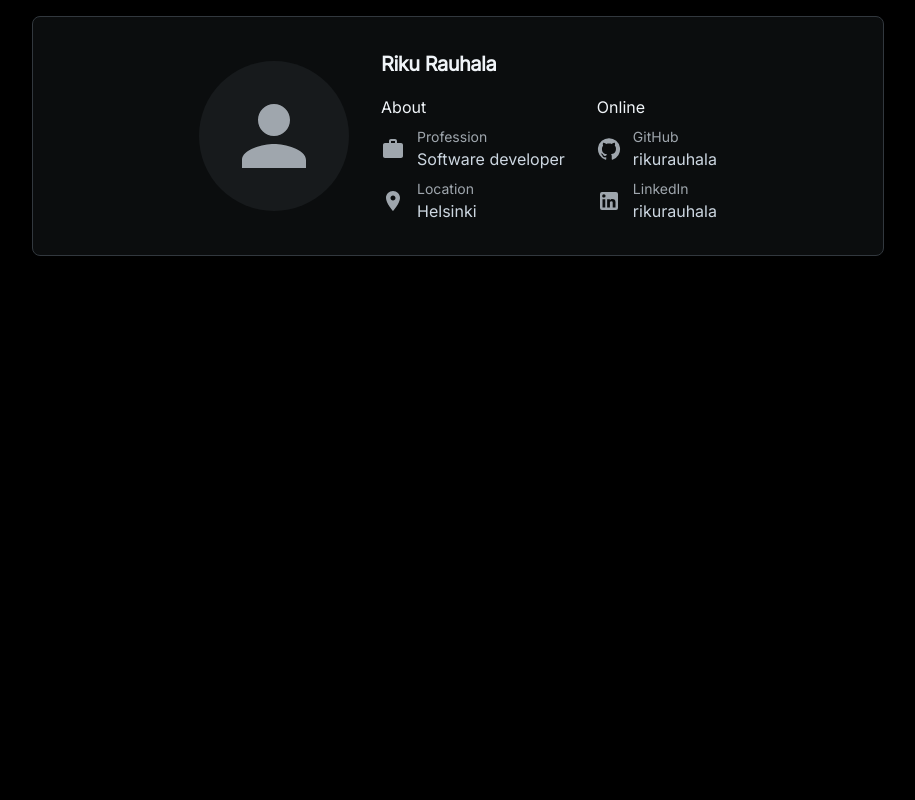
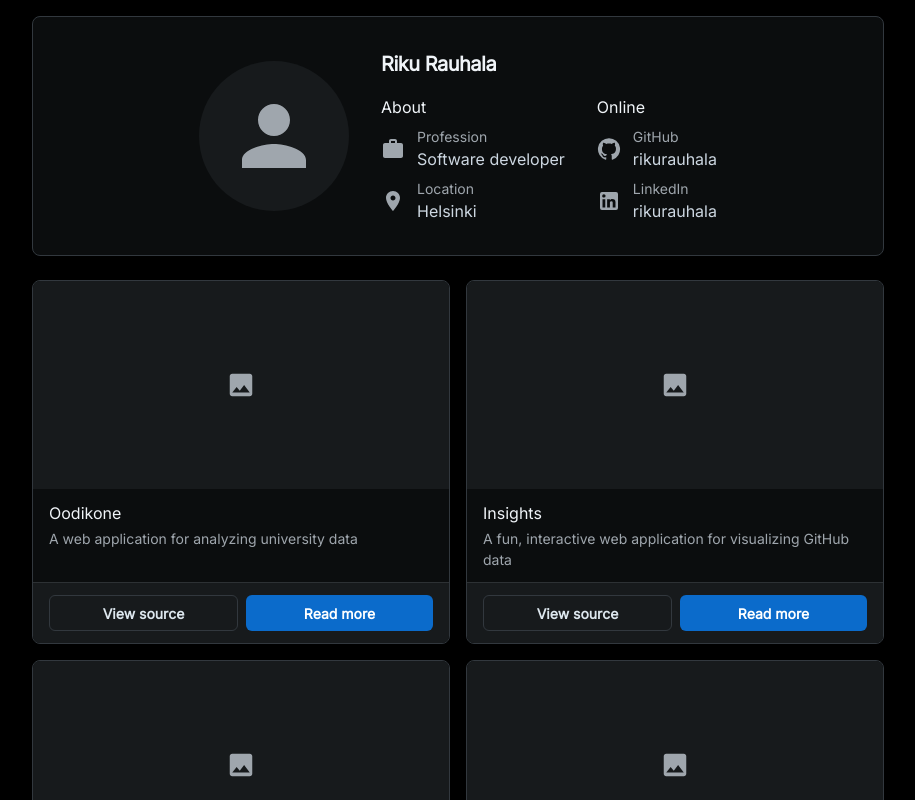
Before and after one commit to rikurauhala/rikurauhala.github.io, a React (Vite) app: page / in a window 1280 px wide. Shown: the top 800 px of the page, without its empty margins (182-1097 px from the left). Built offline with nearby package versions, Linux system fonts and the light colour scheme.

Commit message:
Create Projects section

```diff
--- a/src/App.tsx
+++ b/src/App.tsx
@@ -4,14 +4,16 @@ import Stack from '@mui/joy/Stack'
 import { CssVarsProvider } from '@mui/joy/styles'
 
 import InfoCard from './components/InfoCard'
+import Projects from './components/Projects'
 
 const App = (): JSX.Element => {
   return (
     <CssVarsProvider defaultMode="dark">
       <CssBaseline />
       <Container maxWidth="md">
-        <Stack spacing={2} marginBottom={2} marginTop={2}>
+        <Stack marginBottom={2} marginTop={2}>
           <InfoCard />
+          <Projects />
         </Stack>
       </Container>
     </CssVarsProvider>
--- /dev/null
+++ b/src/components/Projects/ProjectCard.tsx
@@ -0,0 +1,57 @@
+import AspectRatio from '@mui/joy/AspectRatio'
+import Box from '@mui/joy/Box'
+import Button from '@mui/joy/Button'
+import Card from '@mui/joy/Card'
+import CardContent from '@mui/joy/CardContent'
+import CardOverflow from '@mui/joy/CardOverflow'
+import Divider from '@mui/joy/Divider'
+import Grid from '@mui/joy/Grid'
+import Typography from '@mui/joy/Typography'
+import ImageIcon from '@mui/icons-material/Image'
+
+import { Project } from '../../types'
+
+interface ProjectCardProps {
+  project: Project
+}
+
+const ProjectCard = ({ project }: ProjectCardProps): JSX.Element => {
+  return (
+    <Grid xs={12} sm={6} sx={{ display: 'flex' }}>
+      <Card variant="outlined" sx={{ display: 'flex', flexDirection: 'column', flexGrow: 1 }}>
+        <CardOverflow>
+          <AspectRatio ratio="2">
+            <Box>
+              <ImageIcon sx={{ fontSize: 30 }} />
+            </Box>
+          </AspectRatio>
+        </CardOverflow>
+        <CardContent sx={{ flexGrow: 1 }}>
+          <Typography level="title-md">{project.name}</Typography>
+          <Typography level="body-sm">{project.description}</Typography>
+        </CardContent>
+        <CardOverflow variant="soft" sx={{ bgcolor: 'background.level1' }}>
+          <Divider inset="context" />
+          <CardContent orientation="horizontal">
+            <Box sx={{ display: 'flex', gap: 1, width: '100%' }}>
+              <Button
+                component="a"
+                color="neutral"
+                variant="outlined"
+                href={`https://github.com/${project.repository}`}
+                sx={{ flex: 1 }}
+              >
+                View source
+              </Button>
+              <Button color="primary" variant="solid" sx={{ flex: 1 }}>
+                Read more
+              </Button>
+            </Box>
+          </CardContent>
+        </CardOverflow>
+      </Card>
+    </Grid>
+  )
+}
+
+export default ProjectCard
--- /dev/null
+++ b/src/components/Projects/Projects.tsx
@@ -0,0 +1,43 @@
+import Grid from '@mui/joy/Grid'
+
+import { Project } from '../../types'
+import ProjectCard from './ProjectCard'
+
+const Projects = (): JSX.Element => {
+  const projects: Project[] = [
+    {
+      key: 'oodikone',
+      name: 'Oodikone',
+      description: 'A web application for analyzing university data',
+      repository: 'UniversityOfHelsinkiCS/oodikone',
+    },
+    {
+      key: 'insights',
+      name: 'Insights',
+      description: 'A fun, interactive web application for visualizing GitHub data',
+      repository: 'rikurauhala/insights',
+    },
+    {
+      key: 'bsc-thesis',
+      name: "Bachelor's Thesis",
+      description: "Bachelor's thesis in computer science",
+      repository: 'rikurauhala/kandi',
+    },
+    {
+      key: 'hack-this',
+      name: 'Hack This',
+      description: 'A web application demonstrating common security vulnerabilities',
+      repository: 'rikurauhala/hack-this',
+    },
+  ]
+
+  return (
+    <Grid container marginTop={2} spacing={2}>
+      {projects.map((project) => (
+        <ProjectCard key={project.key} project={project} />
+      ))}
+    </Grid>
+  )
+}
+
+export default Projects
--- /dev/null
+++ b/src/components/Projects/index.tsx
@@ -0,0 +1,3 @@
+import Projects from './Projects'
+
+export default Projects
--- /dev/null
+++ b/src/types.ts
@@ -0,0 +1,6 @@
+export interface Project {
+  key: string
+  name: string
+  description: string
+  repository: string
+}
```
Also changed, not shown: 1 other file (tests, documents, lock files or other folders).
